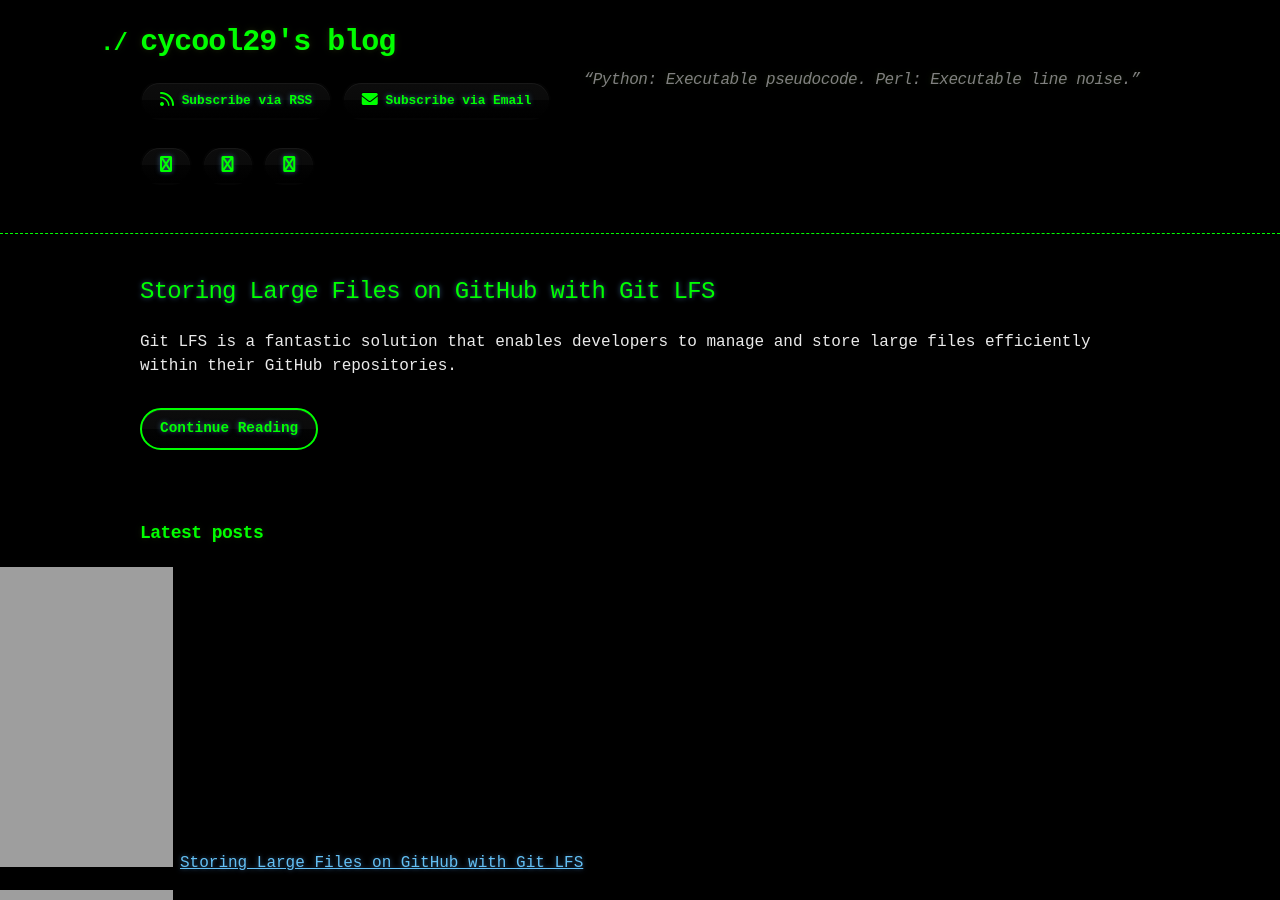
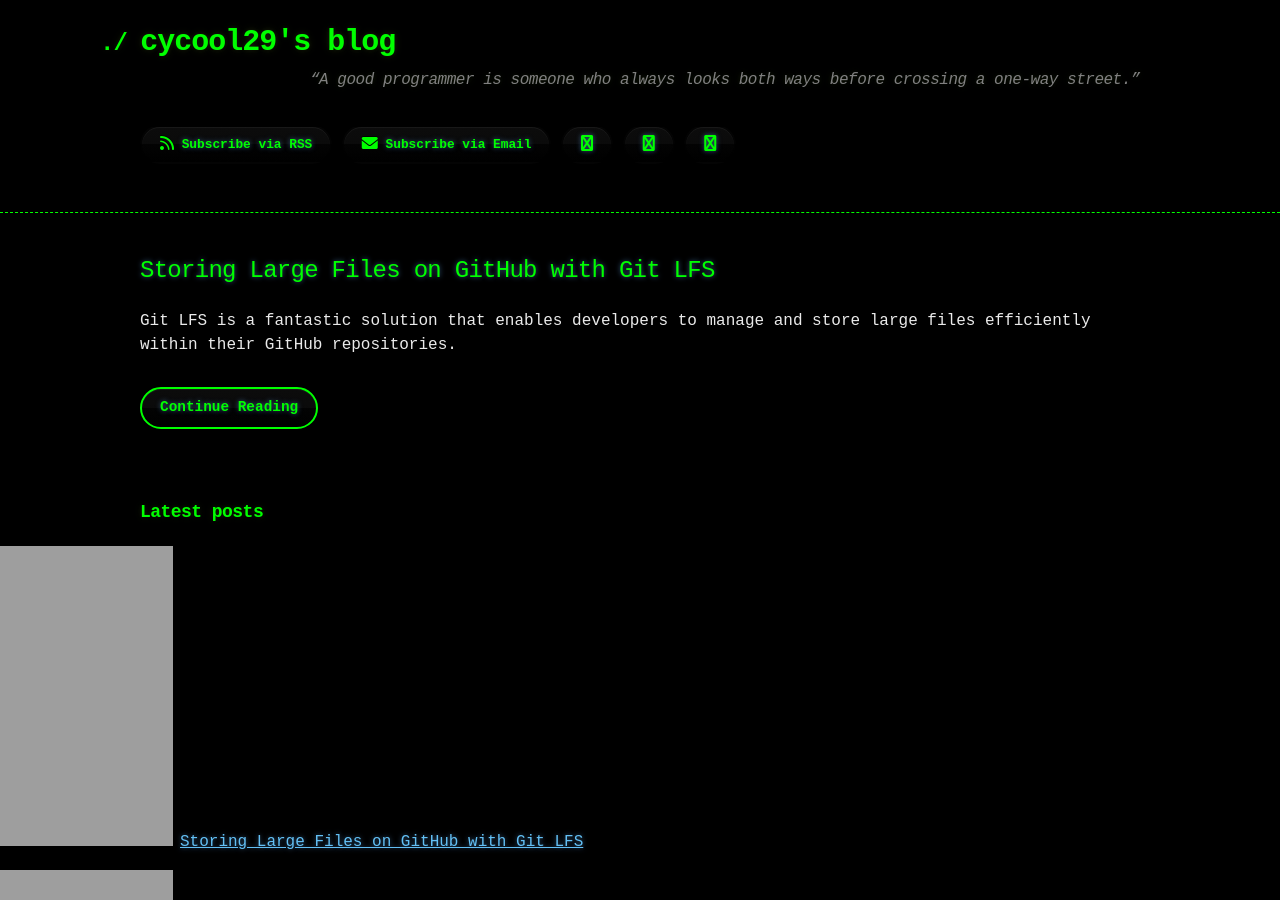
Before and after one commit to cycool29/cycool29.github.io, a Jekyll site: the page built from index.md, in a window 1280 px wide and 900 px high. Built offline with Jekyll 4.4.1, drawn with Linux system fonts in a browser that asks for light colours; a style sheet for code colours, icons or effects is not loaded.

Commit message:
Update quotes

```diff
--- a/_config.yml
+++ b/_config.yml
@@ -1,5 +1,5 @@
 title: cycool29's blog
-description: "“Python: Executable pseudocode. Perl: Executable line noise.” "
+description: "“A good programmer is someone who always looks both ways before crossing a one-way street.” "
 bio: A high school student. Intermediate in Python, Git, Bash. Learning JavaScript. He/Him. "
 author: cycool29
 url: https://cycool29.github.io
```
